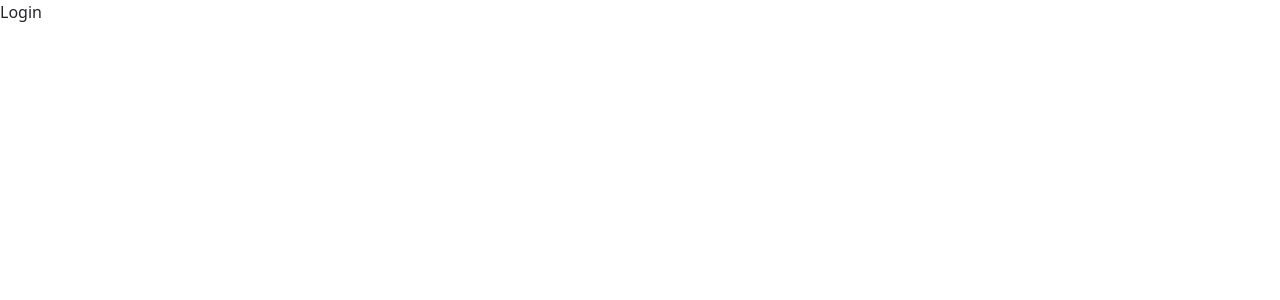
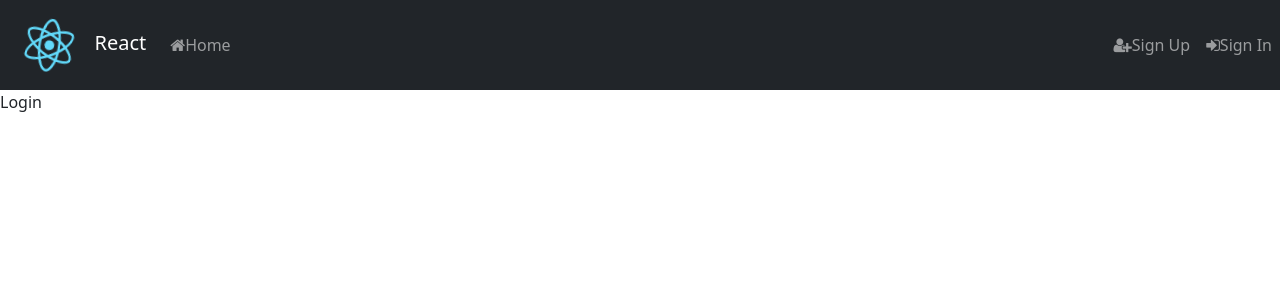
Before and after one commit to BennyLouie/calendar-activities-app, a React (Create React App) app: page / in a window 1280 px wide. Shown: the top 300 px of the page. Built offline with nearby package versions, Linux system fonts and the light colour scheme.

Commit message:
added navbar

```diff
--- a/src/App.css
+++ b/src/App.css
@@ -3,7 +3,7 @@
 }
 
 .App-logo {
-  height: 40vmin;
+  height: 8vmin;
   pointer-events: none;
 }
 
--- a/src/App.js
+++ b/src/App.js
@@ -2,26 +2,101 @@ import logo from './logo.svg';
 import './App.css';
 import {Component} from 'react';
 
-import {BrowserRouter as Router, Route, Switch} from 'react-router-dom';
+import {Router, NavLink, Route, Switch} from 'react-router-dom';
 import {createBrowserHistory} from 'history';
 import { LoginPage } from './pages/login/LoginPage';
 import { RegisterPage } from './pages/register/RegisterPage';
 import { HomePage } from './pages/home/HomePage';
 import { NotFound } from './pages/errors/NotFound';
+import UserService from './services/user.service'
 
 class App extends Component {
   constructor(props) {
     super(props);
 
     this.state = {
-      history: createBrowserHistory()
+      history: createBrowserHistory(),
+      currentUser: null
     }
   };
 
+  componentDidMount() {
+    UserService.currentUser.subscribe(data => {
+      this.setState({currentUser: data});
+    });
+  };
+
+  logout() {
+    UserService.logout().then(data => {
+      //successful
+      this.state.history.push('/login');
+    }, error => {
+      console.log(error);
+      this.setState({errorMessage: "Unexpected error occurred."});
+    });
+  };
+
   render() {
-    const {history} = this.state;
+    const {history, currentUser} = this.state;
     return (
       <Router history={history}>
+
+        <div>
+          <nav className='navbar navbar-expand navbar-dark bg-dark'>
+            <a href="https://reactjs.org" className='navbar-brand ms-1'>
+              <img src={logo} alt="" className="App-logo"/>
+              React
+            </a>
+
+            <div className="navbar-nav me-auto">
+              <li className="nav-item">
+                <NavLink className="nav-link" to="/home" activeClassName="active">
+                  <span className="fa fa-home"/>
+                  Home
+                </NavLink>
+              </li>
+            </div>
+
+            {
+              !currentUser &&
+              <div className="navbar-nav ms-auto">
+                <li className="nav-item">
+                  <NavLink className="nav-link" to="/register" activeClassName="active">
+                    <span className="fa fa-user-plus"/>
+                    Sign Up
+                  </NavLink>
+                </li>
+
+                <li className="nav-item">
+                  <NavLink className="nav-link" to="/login" activeClassName="active">
+                    <span className="fa fa-sign-in"/>
+                    Sign In
+                  </NavLink>
+                </li>
+              </div>
+            }
+
+            {
+              currentUser &&
+              <div className="navbar-nav ms-auto">
+                <li className="nav-item">
+                  <NavLink className="nav-link" to="/profile" activeClassName="active">
+                    <span className="fa fa-user"/>
+                    {currentUser.name}
+                  </NavLink>
+                </li>
+
+                <li className="nav-item">
+                  <a href="#" className="nav-link" onClick={() => this.logout()}>
+                    <span className="fa fa-sign-out"/>
+                    LogOut
+                  </a>
+                </li>
+              </div>
+            }
+          </nav>
+        </div>
+
         <Switch>
           <Route exact path="/" component={LoginPage}/>
           <Route exact path="/login" component={LoginPage}/>
--- a/src/services/user.service.js
+++ b/src/services/user.service.js
@@ -31,7 +31,7 @@ class UserService {
         return axios.post(API_URL + 'logout', {})
         .then(() => {
             localStorage.removeItem('currentUser');
-            currentUserSubjectnext(null);
+            currentUserSubject.next(null);
         });
     };
 
```
